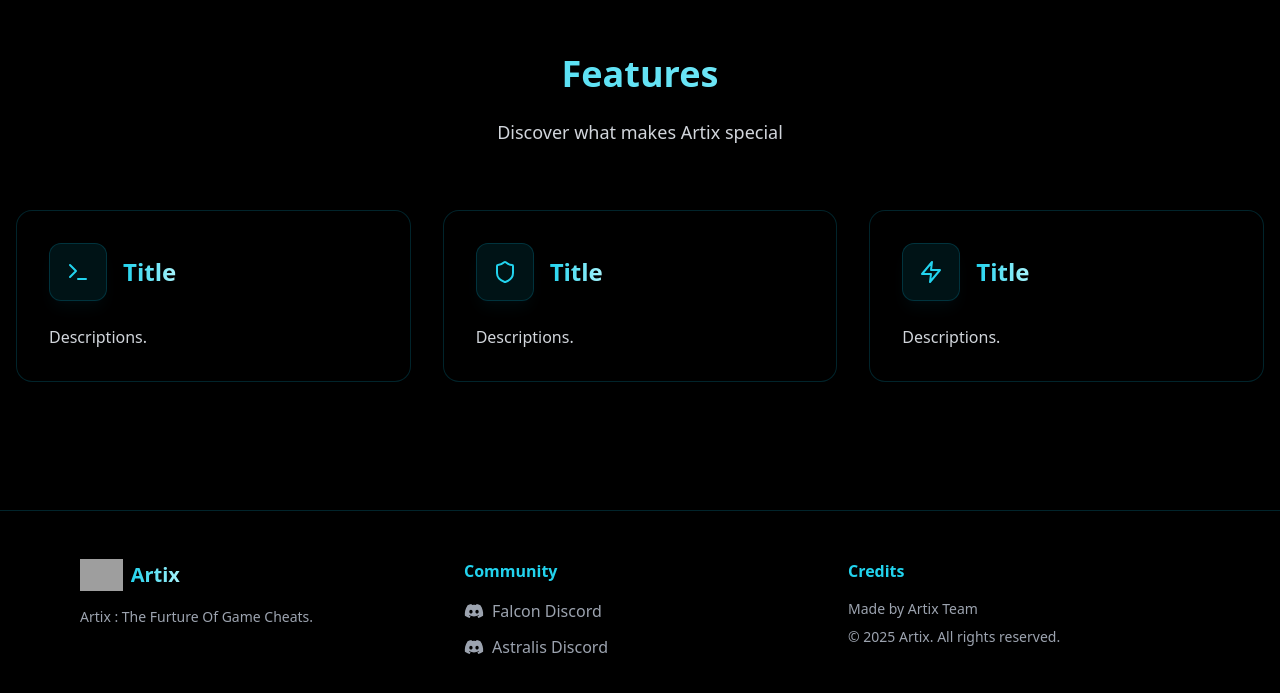
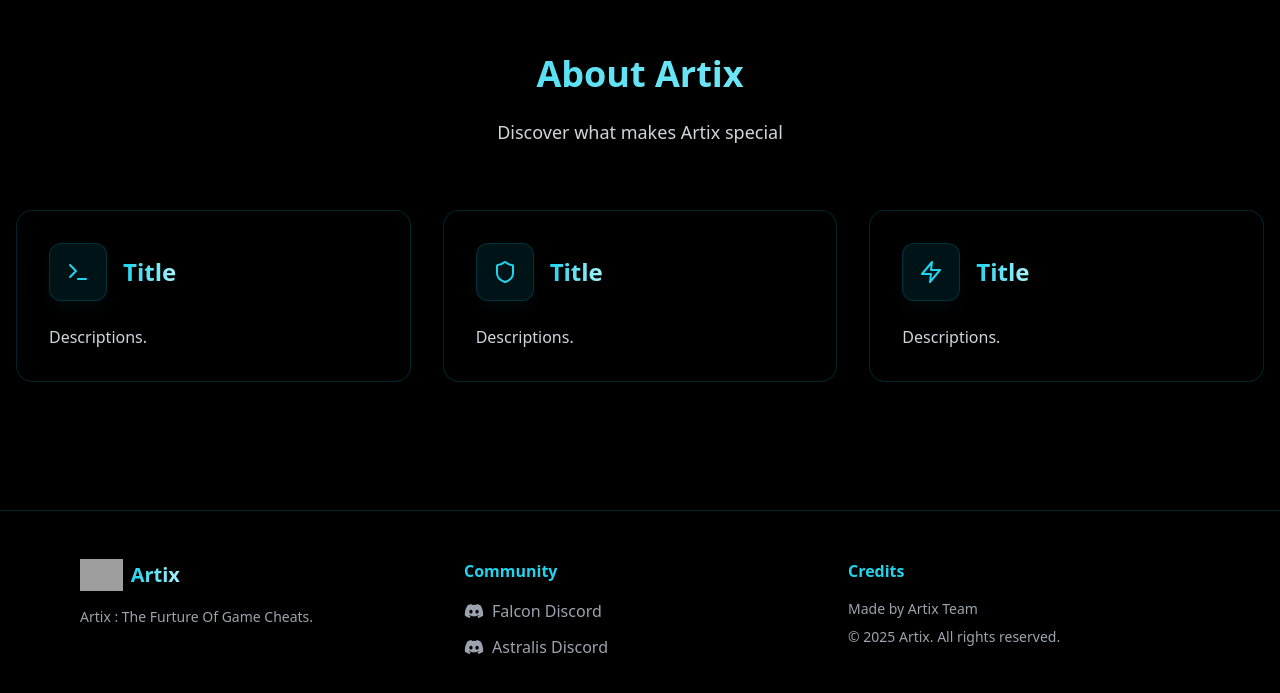
Before and after one commit to YellowGregs/Artix, a React (Vite) app: page / in a window 1280 px wide. Shown: the part 874-1567 px from the top of the page. Built offline with nearby package versions, Linux system fonts and the light colour scheme; grey boxes are pictures that could not be loaded.

Commit message:
Update Home.tsx

```diff
--- a/src/pages/Home.tsx
+++ b/src/pages/Home.tsx
@@ -27,7 +27,7 @@ const Home = () => {
             className="text-center mb-16"
           >
             <h2 className="text-3xl md:text-4xl font-bold bg-clip-text text-transparent bg-gradient-to-r from-cyan-400 to-cyan-200 mb-6">
-              Features
+              About Artix
             </h2>
             <p className="text-gray-300 text-lg max-w-2xl mx-auto">
               Discover what makes Artix special
```
